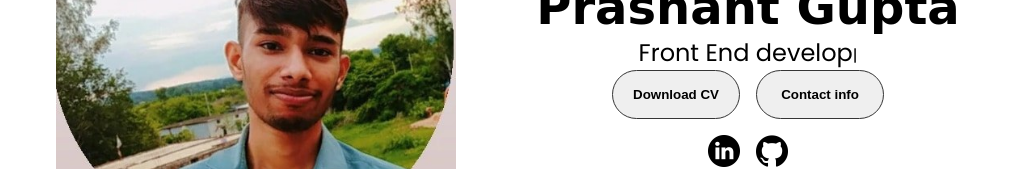
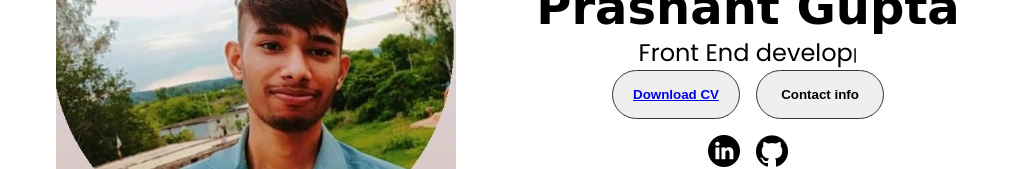
Before and after one commit to PrashantG1234/My-PortFolio, a plain HTML site: page index.html in a window 1280 px wide. Shown: the part 442-611 px from the top of the page, without its empty margins (132-1149 px from the left). Drawn offline with nearby package versions, Linux system fonts and the light colour scheme; a web font is replaced by a local one.

Commit message:
added cv details

```diff
--- a/index.html
+++ b/index.html
@@ -51,7 +51,7 @@
         <h1 class="title">Prashant Gupta</h1>
         <span class="section_text_p2"></span>
         <div class="btn-container">
-          <button class="btn btn-color-1">Download CV</button>
+          <button class="btn btn-color-1"><a href="https://drive.google.com/file/d/1v06kOkRbBDLGahN3iwNZ4rOj0W0TLPnw/view?usp=sharing">Download CV</a></button>
           <button class="btn btn-color-2">Contact info</button>
         </div>
         <div id="social-container">
```
